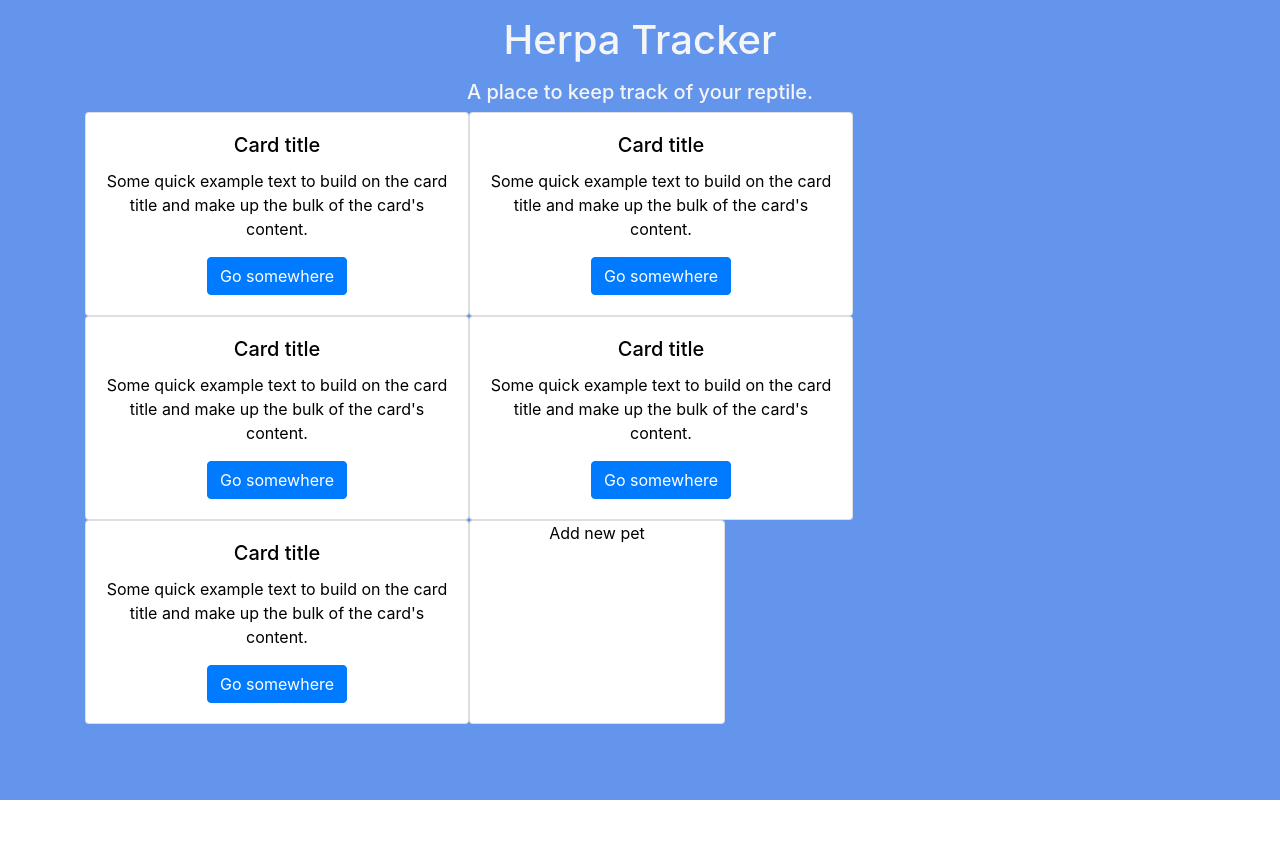
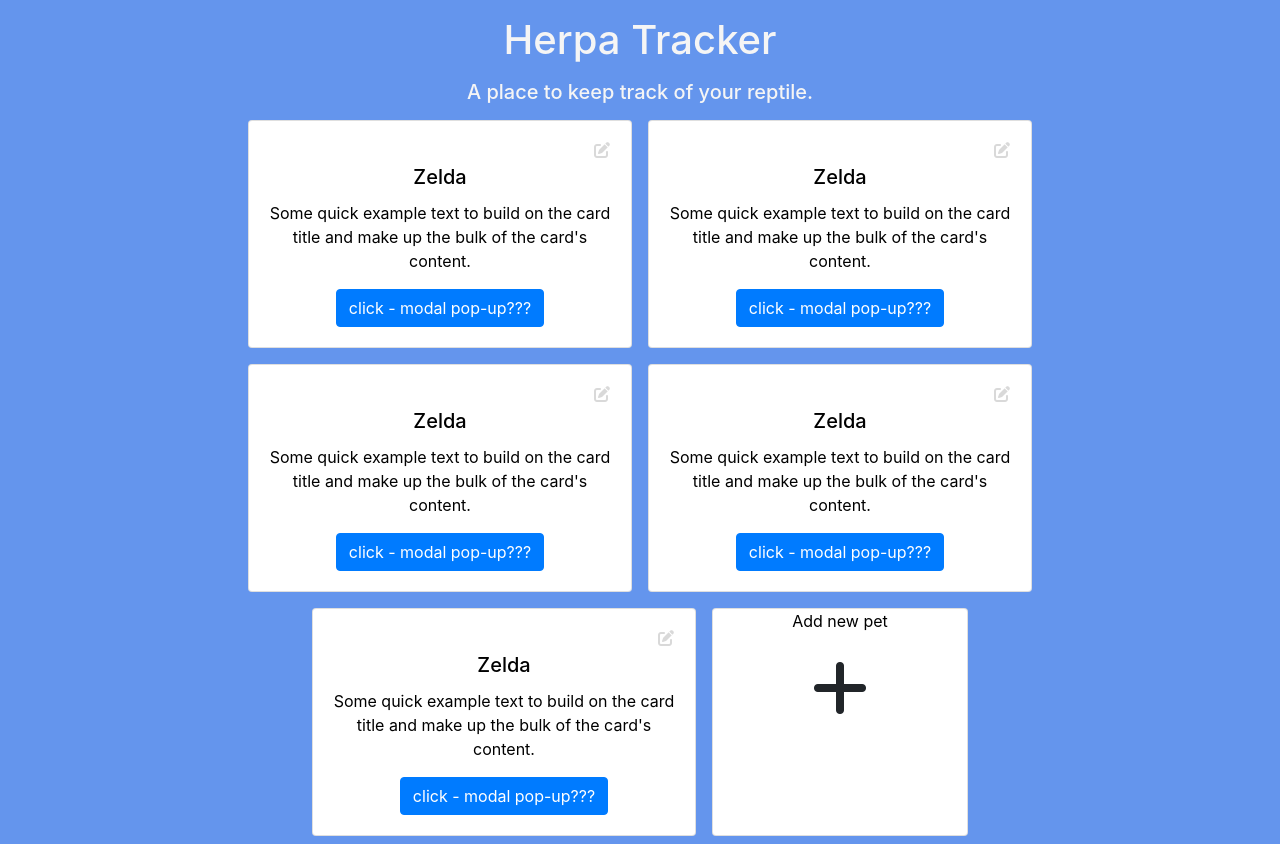
Before and after one commit to jcstang/herp-tracker, a React (Create React App) app: page / in a window 1280 px wide. Before the commit the page ends 800 px from the top, so only its background shows below. Built offline with nearby package versions, Linux system fonts and the light colour scheme.

Commit message:
css center, useState, add edit btn

```diff
--- a/public/index.html
+++ b/public/index.html
@@ -10,6 +10,7 @@
       content="Web site created using create-react-app"
     />
     <link rel="apple-touch-icon" href="%PUBLIC_URL%/logo192.png" />
+    <script src="https://kit.fontawesome.com/d54a006847.js" crossorigin="anonymous"></script>
     <!--
       manifest.json provides metadata used when your web app is installed on a
       user's mobile device or desktop. See https://developers.google.com/web/fundamentals/web-app-manifest/
--- a/src/App.css
+++ b/src/App.css
@@ -16,6 +16,7 @@ h1 {
   color: black;
   display: flex;
   flex-wrap: wrap;
+  justify-content: center;
 }
 
 /* .card {
--- a/src/App.js
+++ b/src/App.js
@@ -1,22 +1,49 @@
-import React from 'react';
+import React, { useState } from 'react';
 import './App.css';
 import '../node_modules/bootstrap/dist/css/bootstrap.min.css';
 import Card from './component/Card';
 
 function App() {
+
+  const [petList, setPetList] = useState([
+    {
+      title: 'Zelda'
+    },
+    {
+      title: 'Zelda'
+    },
+    {
+      title: 'Zelda'
+    },
+    {
+      title: 'Zelda'
+    },
+    {
+      title: 'Zelda'
+    }
+  ]);
+
+  const plusBtnClicked = (event) => {
+    event.preventDefault();
+    console.log('plus button clicked');
+  }
+
   return (
     <div className='App container-fluid'>
       <h1>Herpa Tracker</h1>
       <h5>A place to keep track of your reptile.</h5>
 
       <div className='container pet-container'>
-        <Card />
-        <Card />
-        <Card />
-        <Card />
-        <Card />
+        {
+          petList.map((pet, index) => (
+            <Card />
+          ))
+        }
         <div className="card">
           <p>Add new pet</p>
+          <a href="/" className="btn" onClick={plusBtnClicked}>
+            <i className="fas fa-plus fa-4x"></i>
+          </a>
         </div>
       </div>
 
--- a/src/component/Card/index.css
+++ b/src/component/Card/index.css
@@ -1,4 +1,17 @@
 .card {
   max-width: 30vw;
   min-width: 20vw;
+  margin: 0.5rem;
 }
+
+.edit-btn {
+  display: flex;
+  justify-content: right;
+  color: #d9d9d9;
+  padding-right: 0px;
+  padding-top: 0px;
+}
+
+.edit-btn:hover {
+  color: black;
+}
--- a/src/component/Card/index.js
+++ b/src/component/Card/index.js
@@ -6,13 +6,14 @@ function Card() {
   return (
     <div className='card'>
       <div className='card-body'>
-        <h5 className='card-title'>Card title</h5>
+        <a className="edit-btn btn" href="/"><i className="fas fa-edit"></i></a>
+        <h5 className='card-title'>Zelda</h5>
         <p className='card-text'>
           Some quick example text to build on the card title and make up the
           bulk of the card's content.
         </p>
-        <a href='#' className='btn btn-primary'>
-          Go somewhere
+        <a href='/' className='btn btn-primary'>
+          click - modal pop-up???
         </a>
       </div>
     </div>
```
